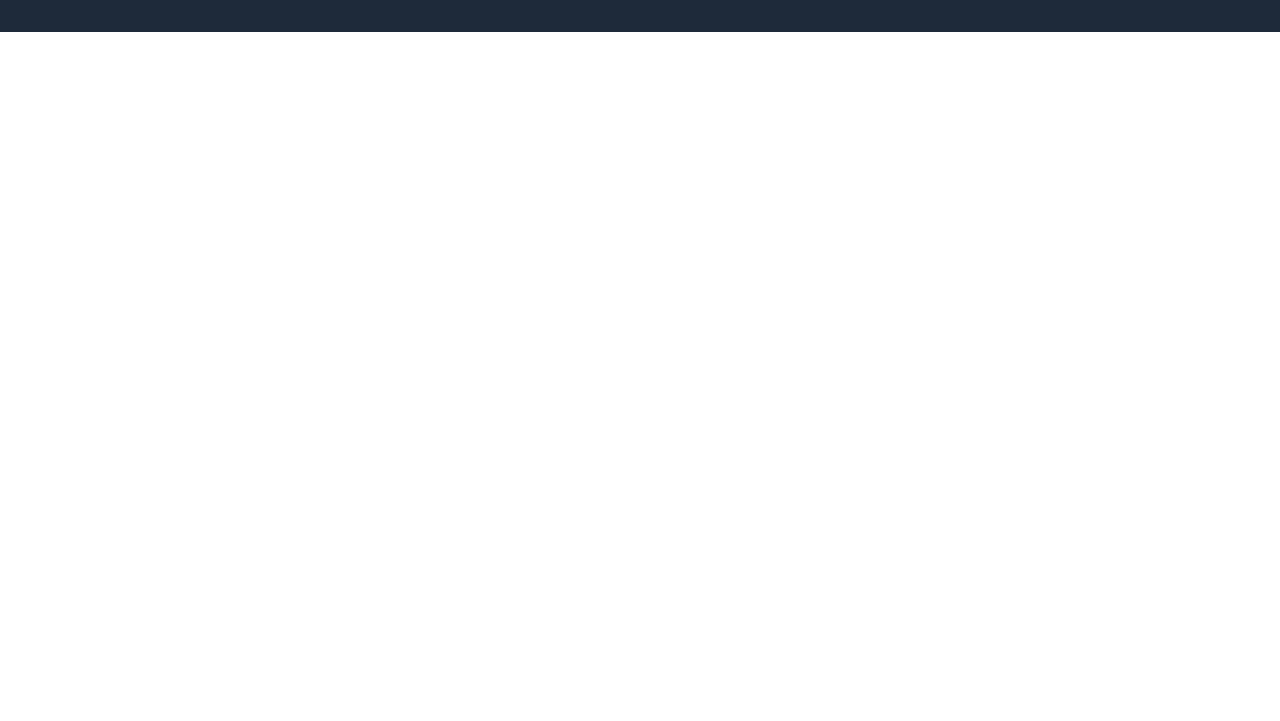
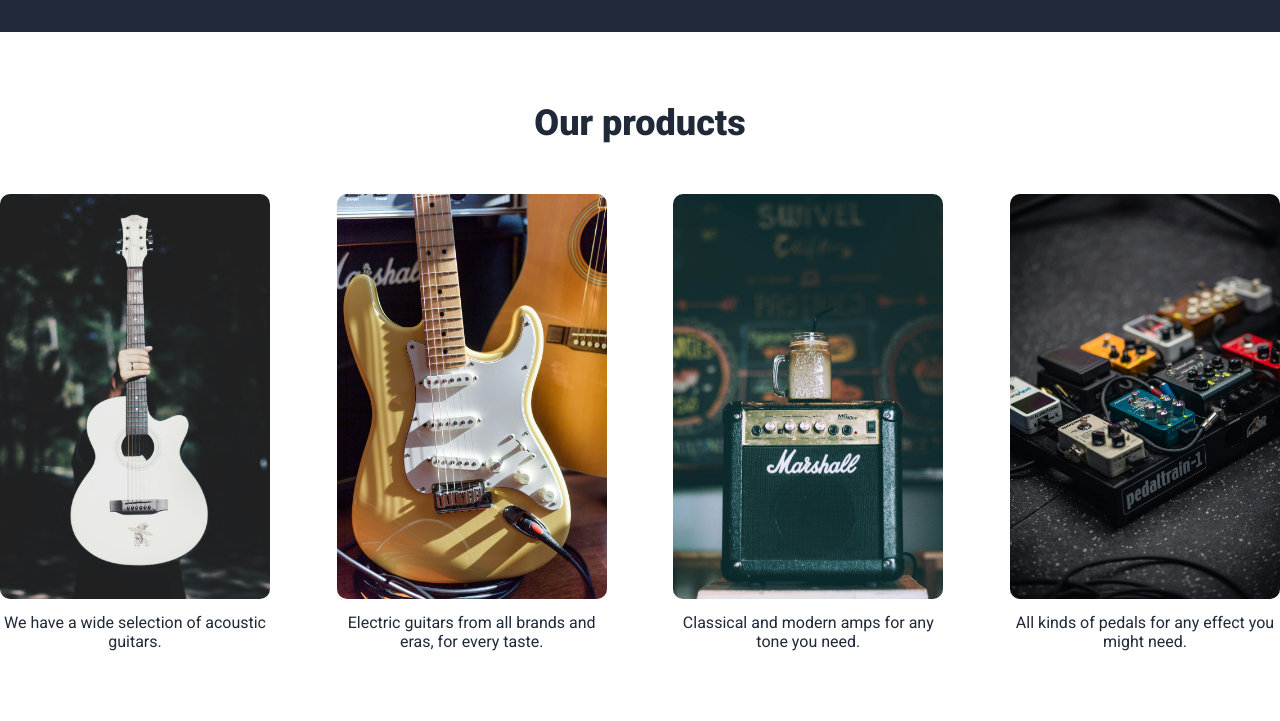
Before and after one commit to AzamatUmirzakov/odin-landing-page, a plain HTML site: page index.html in a window 1280 px wide. Shown: the part 450-1171 px from the top of the page. Before the commit the page ends 800 px from the top, so only its background shows below. Drawn offline with Linux system fonts and the light colour scheme.

Commit message:
Added styles for wrap blocks and showcase section

```diff
--- a/index.html
+++ b/index.html
@@ -13,7 +13,7 @@
     <title>Landing Page</title>
   </head>
   <body>
-    <div class="intro-wrap">
+    <div class="intro-wrap wrap">
       <section class="intro">
         <header class="header">
           <div>
@@ -42,5 +42,36 @@
         </div>
       </section>
     </div>
+    <div class="showcase-wrap wrap">
+      <section class="showcase">
+        <h2>Our products</h2>
+        <div class="cards">
+          <figure>
+            <img src="images/acoustic.jpg" alt="Acoustic guitar" />
+            <figcaption>
+              We have a wide selection of acoustic guitars.
+            </figcaption>
+          </figure>
+          <figure>
+            <img src="images/strat.jpg" alt="Fender Stratocaster" />
+            <figcaption>
+              Electric guitars from all brands and eras, for every taste.
+            </figcaption>
+          </figure>
+          <figure>
+            <img src="images/marshall.jpg" alt="Marshall amp" />
+            <figcaption>
+              Classical and modern amps for any tone you need.
+            </figcaption>
+          </figure>
+          <figure>
+            <img src="images/pedals.jpg" alt="Guitar pedals" />
+            <figcaption>
+              All kinds of pedals for any effect you might need.
+            </figcaption>
+          </figure>
+        </div>
+      </section>
+    </div>
   </body>
 </html>
--- a/styles.css
+++ b/styles.css
@@ -13,10 +13,17 @@ section {
   flex-grow: 0;
 }
 
-.intro-wrap {
+ul {
+  list-style: none;
+}
+
+.wrap {
   display: flex;
   align-items: center;
   flex-direction: column;
+}
+
+.intro-wrap {
   background-color: #1f2937;
 }
 
@@ -39,7 +46,6 @@ section {
 
 .intro .header nav ul {
   display: flex;
-  list-style: none;
   justify-content: space-between;
   gap: 10px;
 }
@@ -95,3 +101,37 @@ section {
   max-width: 100%;
   height: auto;
 }
+
+.showcase {
+  color: #1f2937;
+  padding: 70px 20px;
+}
+
+.showcase h2 {
+  font-size: 36px;
+  font-weight: 900;
+  text-align: center;
+  margin-bottom: 50px;
+}
+
+.cards {
+  width: 100%;
+  display: flex;
+  justify-content: space-between;
+  align-items: center;
+}
+
+.cards figure {
+  flex: 0;
+}
+
+.cards figure img {
+  max-width: 270px;
+  height: auto;
+  border-radius: 10px;
+}
+
+.cards figure figcaption {
+  margin-top: 10px;
+  text-align: center;
+}
```
Also changed, not shown: images/acoustic.jpg (added), images/marshall.jpg (added), images/pedals.jpg (added), images/strat.jpg (added), 1 other file.
